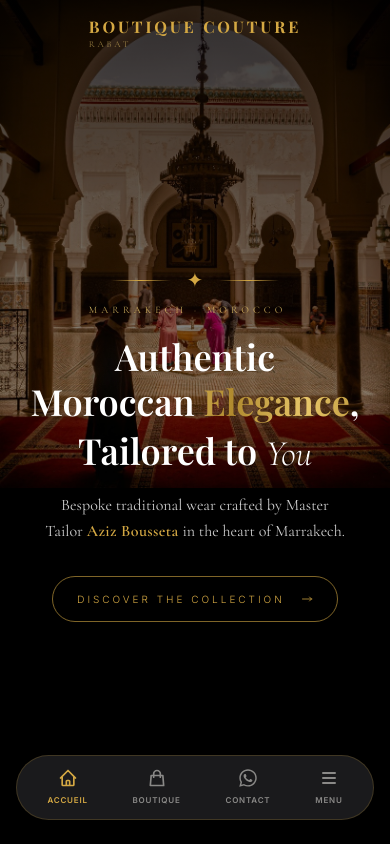
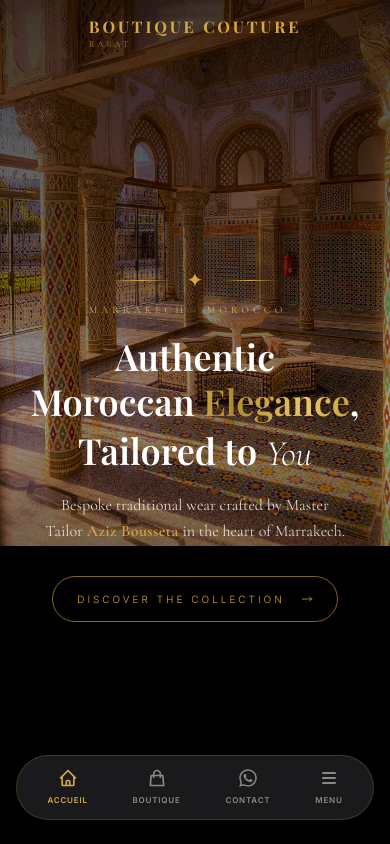
Before and after one commit to MohamedKARKACHI/boutiquecouturerabat, a React (Vite) app: page / in a window 390 px wide. Shown: the top 844 px of the page. Built offline with nearby package versions, Linux system fonts and the light colour scheme; a web font is replaced by a local one.

Commit message:
feat(hero): implement smart responsive slider with separate image sets for mobile/desktop

```diff
--- a/src/components/Hero.jsx
+++ b/src/components/Hero.jsx
@@ -11,7 +11,7 @@ import slide7 from '../assets/slide7.jpg' // Portrait
 import slide8 from '../assets/slide8.jpg' // Portrait
 
 const desktopSlides = [slide1, slide2, slide3, slide4, slide5]
-const mobileSlides = [slide6, slide7, slide8, slide4] // added slide4 as it crops well vertically too
+const mobileSlides = [slide6, slide7, slide8]
 
 export default function Hero() {
   const scrollTo = (id) => document.getElementById(id)?.scrollIntoView({ behavior: 'smooth' })
@@ -50,36 +50,25 @@ export default function Hero() {
   return (
     <section
       id="hero"
-      className="relative h-[100dvh] md:h-screen w-full flex items-center justify-center overflow-hidden bg-black"
+      className="relative h-[100dvh] md:h-[85vh] w-full flex items-center justify-center overflow-hidden bg-black"
     >
-      {/* ── Background: Single Image (Mobile) or Slider (Desktop) ── */}
+      {/* ── Background: Responsive Dynamic Slider ── */}
       <div className="absolute inset-0 z-0 overflow-hidden bg-black">
-        {isMobile ? (
-          <div className="absolute inset-0">
-            <img
-              src={slide6}
-              alt="Moroccan Boutique"
-              className="w-full h-full object-cover object-center"
-            />
-            {/* Direct Mobile Overlay for Readability */}
-            <div className="absolute inset-0 bg-black/40" />
-          </div>
-        ) : (
-          <AnimatePresence mode="popLayout">
+        <AnimatePresence mode="popLayout" initial={false}>
           <motion.img
-              key={`d-${current}`}
-              src={desktopSlides[current]}
+            key={`${isMobile ? 'm' : 'd'}-${current}`}
+            src={activeSlides[current % activeSlides.length]}
             alt="Moroccan Elegance"
-              initial={{ opacity: 0, scale: 1.1 }}
-              animate={{ opacity: 1, scale: 1 }}
+            initial={{ opacity: 0, scale: isMobile ? 1.15 : 1.05 }}
+            animate={{ opacity: 1, scale: isMobile ? 1.1 : 1 }}
             exit={{ opacity: 0, scale: 1.05 }}
             transition={{ duration: 1.5, ease: [0.4, 0, 0.2, 1] }}
-              className="absolute inset-0 w-full h-full object-cover object-center"
+            className={`absolute inset-0 w-full h-full object-cover ${isMobile ? 'object-center' : 'md:object-center'}`}
           />
         </AnimatePresence>
-        )}
 
-        {/* Cinematic Gradient Overlay */}
+        {/* Cinematic Readability Overlays */}
+        <div className="absolute inset-0 z-10 bg-black/40 pointer-events-none" />
         <div className="absolute inset-0 z-10 bg-gradient-to-b from-black/60 via-transparent to-black/80 pointer-events-none" />
       </div>
 
```
Lines whose indentation alone changed are shown as unchanged.
